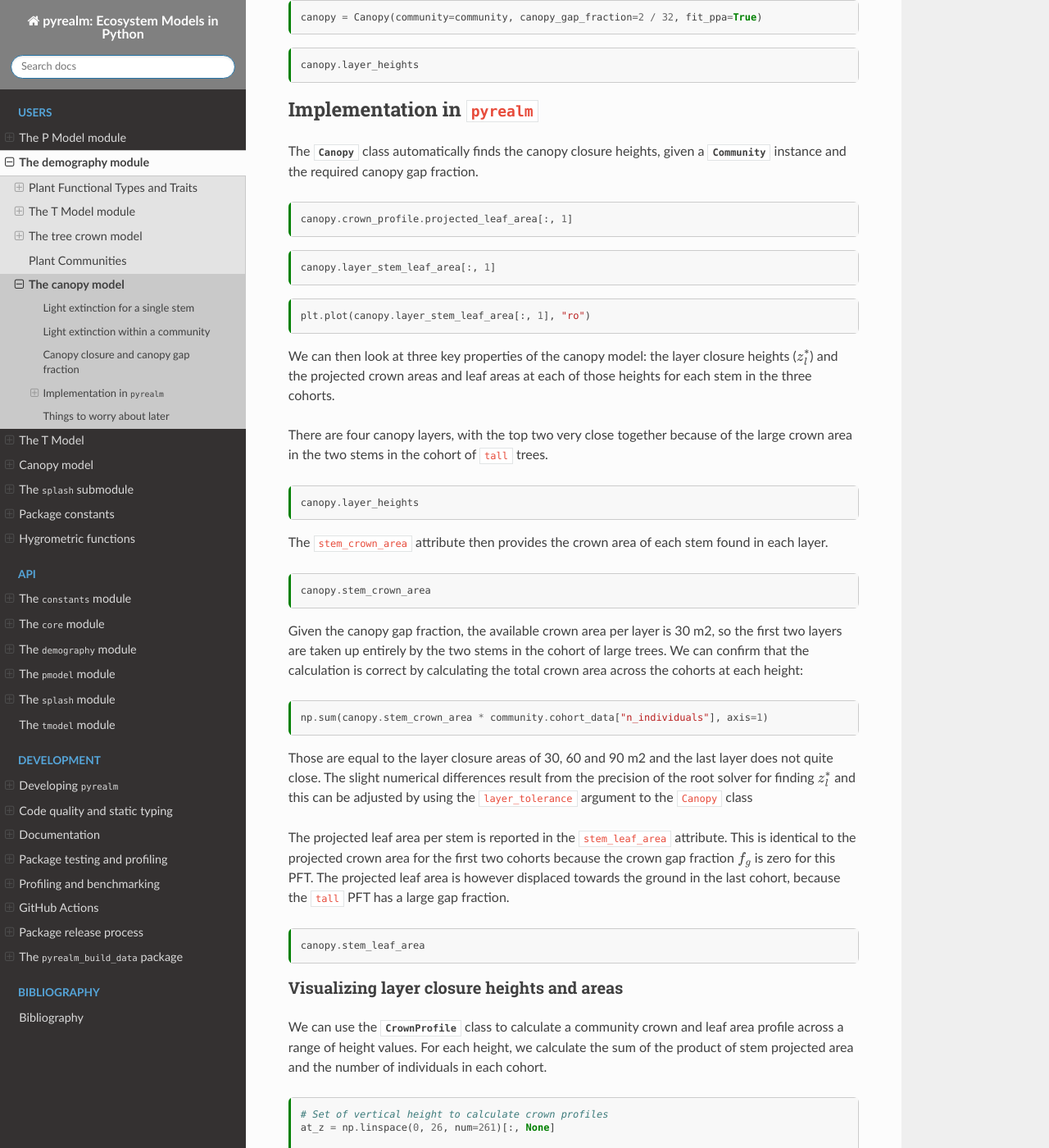
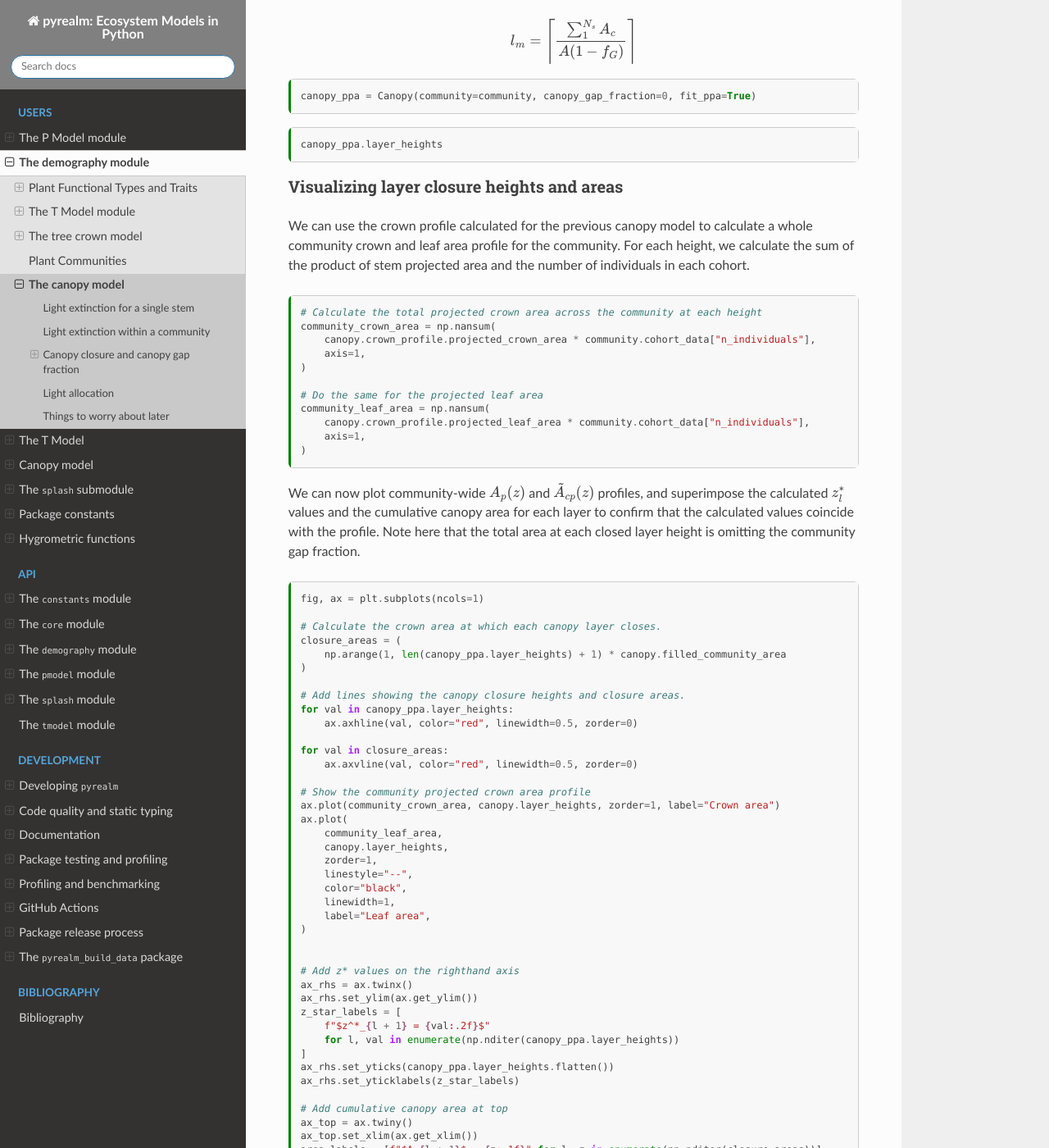
Before and after one commit to ImperialCollegeLondon/pyrealm, a Sphinx documentation site: the page built from docs/source/users/demography/canopy.md, in a window 1280 px wide and 1400 px high, scrolled down 6445 px. Shown: the whole window at 82% size. Built offline with Sphinx 7.4.7 and the Read the Docs theme 3.1.0, drawn with Linux system fonts in a browser that asks for light colours; cross-references to code outside the pages are shown as plain code; the version number is read from the project's files by our own code; some of the changed text lies outside the part shown.

Commit message:
Docs update and some bug catches

````diff
--- a/docs/source/users/demography/canopy.md
+++ b/docs/source/users/demography/canopy.md
@@ -45,23 +45,28 @@
 
 The `canopy` module in `pyrealm` is used to calculate a model of the light environment
 across all of cohorts within a plant [community](./community.md). Each cohort consists
-of a number of identically-sized individuals $n_{ch}$ from a given [plant functional
-type (PFT)](./flora.md). Because the individuals are identically sized, they all share
-the same [stem allometry](./t_model.md) and the same  [crown model](./crown.md).
+of:
+
+* a number of identically-sized individuals,
+* of the same [plant functional type (PFT)](./flora.md),
+* that share the same [stem allometry](./t_model.md) and [crown model](./crown.md).
+
+The purpose of the `canopy` module is to estimate how light is absorbed down through the
+canopy and allow the absorption of incoming light at different heights in the canopy to
+be partitioned across stems within each cohort.
 
 ## Light extinction for a single stem
 
-The key variables in determining the light environment for a given
-stem are as follows:
+The key variables in determining the light environment for a given stem are as follows:
 
-* The projected crown area ${A}_{p}(z)$ sets how crown area accumulates, given
-  the crown shape, from the top of the stem to the ground.
-* The projected leaf area $\tilde{A}_{cp}(z)$ modifies the crown area to allow
-  for the vertical displacement of crown area by the crown gap fraction.
-* The leaf area index $L$ for the PFT is a simple factor that sets the leaf density
-  of the crown, allowing stems with identical crown area to vary in the density of
-  actual leaf surface for light capture. Values of $L$ are always expressed as the area
-  of leaf surface per square meter.
+* The projected crown area ${A}_{p}(z)$ sets how crown area accumulates, given the crown
+  shape, from the top of the stem to the ground.
+* The projected leaf area $\tilde{A}_{cp}(z)$ modifies the crown area to allow for the
+  vertical displacement of crown area by the crown gap fraction.
+* The leaf area index $L$ for the PFT is a simple factor that sets the leaf density of
+  the crown, allowing stems with identical crown area to vary in the density of actual
+  leaf surface for light capture. Values of $L$ are always expressed as the area of leaf
+  surface per square meter.
 * The extinction coefficient $k$ for a PFT sets how much light is absorbed when passing
   through the leaf surface of that PFT.
 
@@ -88,8 +93,8 @@
 f_{abs[a,b]} = 1 - e^{\left(-k\dfrac{L A_{l[a,b]}}{A_c}\right)}
 $$
 
-When $z_a = H$ and $z_b=0$, then $A_{l[a,b]} = A_c$ and hence simplifies to
-the original equation.
+When $z_a = H$ and $z_b=0$, then $A_{l[a,b]} = A_c$ and hence simplifies to the original
+equation.
 
 The code below creates a simple example community containing a single cohort containing
 a single stem and then calculates the light extinction profile down through the canopy.
@@ -117,7 +122,10 @@
 # Get the canopy model for the simple case from the canopy top
 # to the ground
 hghts = np.linspace(simple_stem.stem_height[0], 0, num=101)[:, None]
-simple_canopy = Canopy(community=simple_community, layer_heights=hghts)
+simple_canopy = Canopy(
+    community=simple_community,
+    layer_heights=hghts,
+)
 ```
 
 As a simple check that the calculation across height layers is correct, the canopy
@@ -255,7 +254,7 @@
 
 # Calculate the canopy profile across vertical heights
 hghts = np.linspace(community.stem_allometry.stem_height.max(), 0, num=101)[:, None]
-canopy = Canopy(community=community, canopy_gap_fraction=0, layer_heights=hghts)
+canopy = Canopy(community=community, layer_heights=hghts)
 ```
 
 As before, we can verify that the cumulative light extinction at the bottom of the
@@ -367,95 +366,31 @@
 $$
 
 ```{code-cell} ipython3
-canopy = Canopy(community=community, canopy_gap_fraction=2 / 32, fit_ppa=True)
+canopy_ppa = Canopy(community=community, canopy_gap_fraction=0, fit_ppa=True)
 ```
 
 ```{code-cell} ipython3
-canopy.layer_heights
-```
-
-## Implementation in `pyrealm`
-
-The {class}`~pyrealm.demography.canopy.Canopy` class automatically finds the canopy
-closure heights, given a {class}`~pyrealm.demography.community.Community` instance and
-the required canopy gap fraction.
-
-```{code-cell} ipython3
-canopy.crown_profile.projected_leaf_area[:, 1]
-```
-
-```{code-cell} ipython3
-canopy.layer_stem_leaf_area[:, 1]
-```
-
-```{code-cell} ipython3
-plt.plot(canopy.layer_stem_leaf_area[:, 1], "ro")
-```
-
-We can then look at three key properties of the canopy model: the layer closure heights
-($z^*_l$) and the projected crown areas and leaf areas at each of those heights for each
-stem in the three cohorts.
-
-There are four canopy layers, with the top two very close together because of the large
-crown area in the two stems in the cohort of `tall` trees.
-
-```{code-cell} ipython3
-canopy.layer_heights
-```
-
-The `stem_crown_area` attribute then provides the crown area of each stem found in each
-layer.
-
-```{code-cell} ipython3
-canopy.stem_crown_area
-```
-
-Given the canopy gap fraction, the available crown area per layer is 30 m2, so
-the first two layers are taken up entirely by the two stems in the cohort of large
-trees. We can confirm that the calculation is correct by calculating the total crown area
-across the cohorts at each height:
-
-```{code-cell} ipython3
-np.sum(canopy.stem_crown_area * community.cohort_data["n_individuals"], axis=1)
-```
-
-Those are equal to the layer closure areas of 30, 60 and 90 m2 and the last layer does
-not quite close. The slight numerical differences result from the precision of the root
-solver for finding $z^*_l$ and this can be adjusted by using the `layer_tolerance`
-argument to the `Canopy` class
-
-The projected leaf area per stem is reported in the `stem_leaf_area` attribute. This is
-identical to the projected crown area for the first two cohorts because the crown gap
-fraction $f_g$ is zero for this PFT. The projected leaf area is however displaced
-towards the ground in the last cohort, because the `tall` PFT has a large gap fraction.
-
-```{code-cell} ipython3
-canopy.stem_leaf_area
+canopy_ppa.layer_heights
 ```
 
 ### Visualizing layer closure heights and areas
 
-We can use the {class}`~pyrealm.demography.crown.CrownProfile` class to calculate a
-community crown and leaf area profile across a range of height values. For each height,
+We can use the crown profile calculated for the previous canopy model to calculate a
+whole community crown and leaf area profile for the community. For each height,
 we calculate the sum of the product of stem projected area and the number of
 individuals in each cohort.
 
 ```{code-cell} ipython3
-# Set of vertical height to calculate crown profiles
-at_z = np.linspace(0, 26, num=261)[:, None]
-
-# Calculate the crown profile for the stem for each cohort
-crown_profiles = CrownProfile(
-    stem_traits=community.stem_traits, stem_allometry=community.stem_allometry, z=at_z
+# Calculate the total projected crown area across the community at each height
+community_crown_area = np.nansum(
+    canopy.crown_profile.projected_crown_area * community.cohort_data["n_individuals"],
+    axis=1,
 )
 
-# Calculate the total projected crown area across the community at each height
-community_crown_area = np.nansum(
-    crown_profiles.projected_crown_area * community.cohort_data["n_individuals"], axis=1
-)
 # Do the same for the projected leaf area
 community_leaf_area = np.nansum(
-    crown_profiles.projected_leaf_area * community.cohort_data["n_individuals"], axis=1
+    canopy.crown_profile.projected_leaf_area * community.cohort_data["n_individuals"],
+    axis=1,
 )
 ```
 
@@ -469,21 +404,21 @@
 
 # Calculate the crown area at which each canopy layer closes.
 closure_areas = (
-    np.arange(1, len(canopy.layer_heights) + 1) * community.cell_area * (30 / 32)
+    np.arange(1, len(canopy_ppa.layer_heights) + 1) * canopy.filled_community_area
 )
 
 # Add lines showing the canopy closure heights and closure areas.
-for val in canopy.layer_heights:
+for val in canopy_ppa.layer_heights:
     ax.axhline(val, color="red", linewidth=0.5, zorder=0)
 
 for val in closure_areas:
     ax.axvline(val, color="red", linewidth=0.5, zorder=0)
 
 # Show the community projected crown area profile
-ax.plot(community_crown_area, at_z, zorder=1, label="Crown area")
+ax.plot(community_crown_area, canopy.layer_heights, zorder=1, label="Crown area")
 ax.plot(
     community_leaf_area,
-    at_z,
+    canopy.layer_heights,
     zorder=1,
     linestyle="--",
     color="black",
@@ -497,9 +432,9 @@
 ax_rhs.set_ylim(ax.get_ylim())
 z_star_labels = [
     f"$z^*_{l + 1} = {val:.2f}$"
-    for l, val in enumerate(np.nditer(canopy.layer_heights))
+    for l, val in enumerate(np.nditer(canopy_ppa.layer_heights))
 ]
-ax_rhs.set_yticks(canopy.layer_heights.flatten())
+ax_rhs.set_yticks(canopy_ppa.layer_heights.flatten())
 ax_rhs.set_yticklabels(z_star_labels)
 
 # Add cumulative canopy area at top
@@ -514,15 +449,17 @@
 ax.legend(frameon=False)
 ```
 
+## Light allocation
+
 ```{code-cell} ipython3
 ppfd = 1000
 
-ppfd_layer = -np.diff(ppfd * np.cumprod(canopy.layer_f_trans), prepend=ppfd)
+ppfd_layer = -np.diff(ppfd * np.cumprod(canopy_ppa.layer_f_trans), prepend=ppfd)
 ppfd_layer
 ```
 
 ```{code-cell} ipython3
-(1 - canopy.layer_cohort_f_trans) * ppfd_layer[:, None]
+(1 - canopy_ppa.layer_cohort_f_trans) * ppfd_layer[:, None]
 ```
 
 ## Things to worry about later
````
Also changed, not shown: other parts of docs/source/users/demography/canopy.md (+2 -11 lines), 2 other files.
